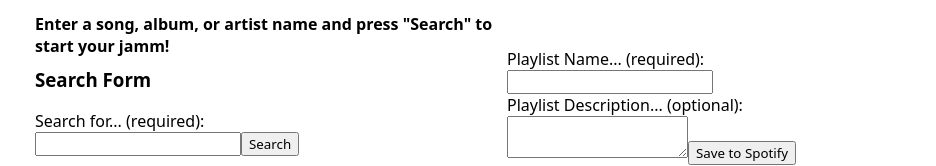
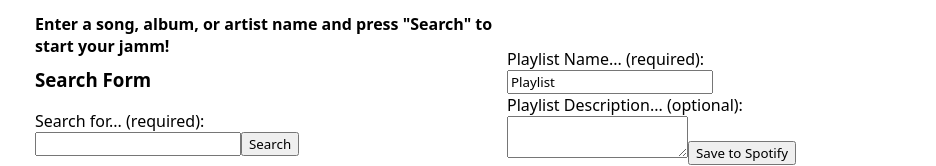
Before and after one commit to McNairS-dev/Cc-Jammming, a React (Vite) app: page / in a window 1280 px wide. Shown: the part 138-304 px from the top of the page, without its empty margins (133-1069 px from the left). Built offline with nearby package versions, Linux system fonts and the light colour scheme.

Commit message:
feat: add updating of playlist name to App.jsx and PlaylistForm.jsx

```diff
--- a/src/App.jsx
+++ b/src/App.jsx
@@ -5,6 +5,8 @@ import SearchResults from './components/SearchResults/SearchResults'
 import Playlist from './components/Playlist/Playlist'
 
 import './App.css'
+
+import { useState } from 'react'
 
 function App() {
   const PLAYLIST_DATA =
@@ -52,6 +54,12 @@ const SEARCH_DATA =
   }
 ]
 
+const [playlistName, setPlaylistName] = useState('Playlist');
+
+function updatePlaylist(playlistName) {
+  alert(playlistName);
+}
+
   return (
     <>
       <header>
@@ -61,7 +69,10 @@ const SEARCH_DATA =
         <Hero id="hero" />
         <SearchBar id="search-bar" />
         <SearchResults id="search-result-tracks" SEARCH_DATA = { SEARCH_DATA } />
-        <PlaylistForm id="playlist-form" />
+        <PlaylistForm
+          updatePlaylist={ updatePlaylist }
+          id={"playlist-form"}
+          playlistName={ playlistName } />
         <Playlist id="playlist-tracks" PLAYLIST_DATA =  { PLAYLIST_DATA } />
       </main>
       <footer></footer>
--- a/src/components/PlaylistForm/PlaylistForm.jsx
+++ b/src/components/PlaylistForm/PlaylistForm.jsx
@@ -1,10 +1,35 @@
-function PlaylistForm({id}) {
+import { useState } from 'react'
+
+
+function PlaylistForm(props) {
+
+  const [playlistName, setPlaylistName] = useState(props.playlistName);
+
+  function handleSubmit(e) {
+    e.preventDefault();
+    props.updatePlaylist(playlistName);
+    setPlaylistName('');
+  }
+
+  function handleChange(e) {
+    e.preventDefault();
+    setPlaylistName(e.target.value);
+  }
+
   return (
   <>
     <h3>Playlist Details</h3>
-    <form id={id}>
+    <form
+      id={ props.id }
+      onSubmit={ handleSubmit } >
       <label htmlFor="playlist-name">Playlist Name... (required):</label>
-      <input type="text" name="playlist-name" id="playlist-name" required />
+      <input
+        type="text"
+        name="playlist-name"
+        id="playlist-name"
+        value={ playlistName }
+        onChange={ handleChange }
+        required />
       <label htmlFor="playlist-description">Playlist Description... (optional):</label>
       <textarea name="playlist-description" id="playlist-description"></textarea>
       <button type="submit">Save to Spotify</button>
```
